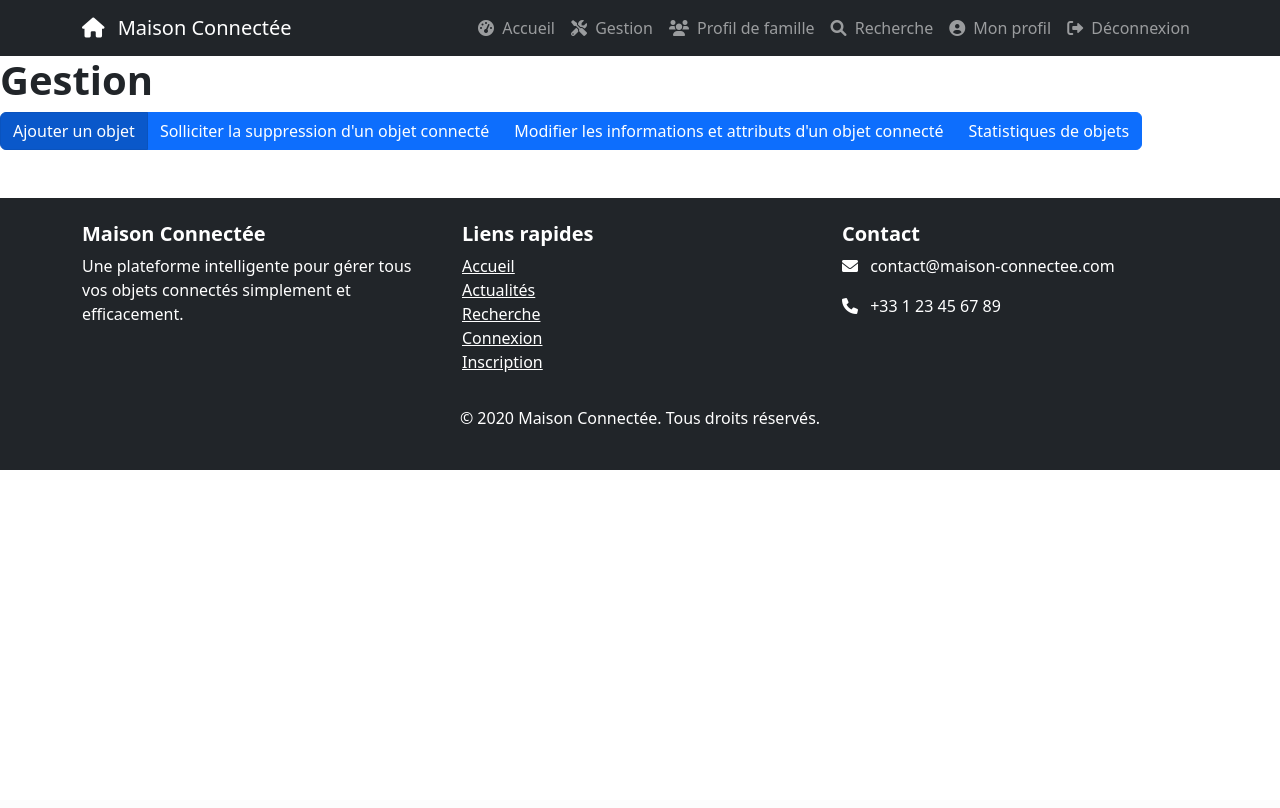
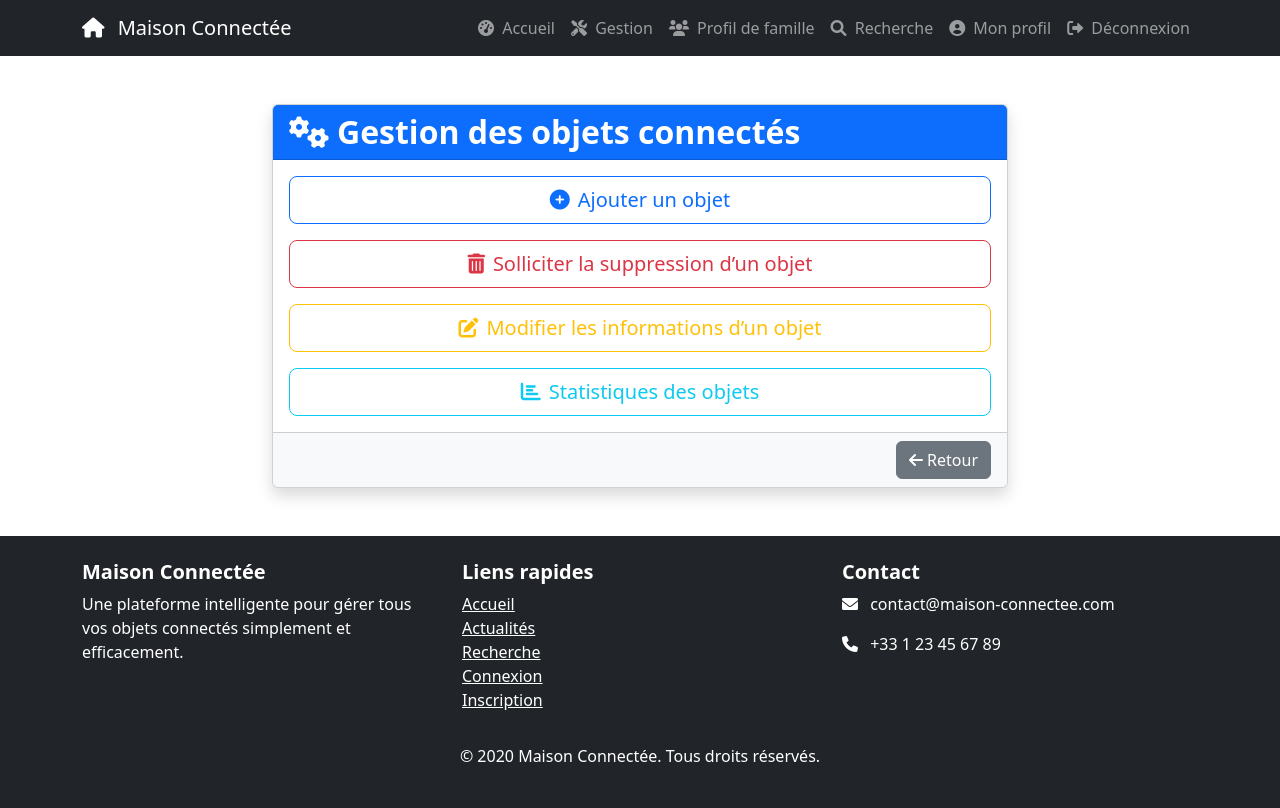
Before and after one commit to WeKup/SmartHome, a Python web app: template templates/gestion/gestion.html in a window 1280 px wide. Before the commit the page ends 470 px from the top, so only its background shows below. Run offline with Jinja, Linux system fonts and the light colour scheme; the template is opened without the code that fills it: most values are stand-ins (such as "Sample title", 1, 10 or a date in 2020).

Commit message:
Update gestion.html

```diff
--- a/templates/gestion/gestion.html
+++ b/templates/gestion/gestion.html
@@ -1,12 +1,37 @@
 {% extends 'LayoutCo.html' %}
-{% block title %}Gestion{% endblock %}
+{% block title %}Gestion des objets{% endblock %}
 
 {% block content %}
-<h1>Gestion</h1>
-<div class="btn-group gestion">
-    <a href="{{ url_for('gestion.add') }}" class="btn btn-primary active" aria-current="page">Ajouter un objet</a><br>
-    <a href="{{url_for('gestion.delete')}}" class="btn btn-primary">Solliciter la suppression d'un objet connecté</a><br>
-    <a href="{{url_for('gestion.modif')}}" class="btn btn-primary">Modifier les informations et attributs d'un objet connecté</a><br>
-    <a href="{{url_for('gestion.analyse')}}" class="btn btn-primary">Statistiques de objets</a>
+<div class="container mt-5">
+    <div class="row">
+        <div class="col-lg-8 mx-auto">
+            <div class="card shadow">
+                <div class="card-header bg-primary text-white">
+                    <h2 class="mb-0"><i class="fas fa-cogs me-2"></i>Gestion des objets connectés</h2>
+                </div>
+                <div class="card-body">
+                    <div class="d-grid gap-3">
+                        <a href="{{ url_for('gestion.add') }}" class="btn btn-outline-primary btn-lg">
+                            <i class="fas fa-plus-circle me-2"></i>Ajouter un objet
+                        </a>
+                        <a href="{{ url_for('gestion.delete') }}" class="btn btn-outline-danger btn-lg">
+                            <i class="fas fa-trash-alt me-2"></i>Solliciter la suppression d’un objet
+                        </a>
+                        <a href="{{ url_for('gestion.modif') }}" class="btn btn-outline-warning btn-lg">
+                            <i class="fas fa-edit me-2"></i>Modifier les informations d’un objet
+                        </a>
+                        <a href="{{ url_for('gestion.analyse') }}" class="btn btn-outline-info btn-lg">
+                            <i class="fas fa-chart-bar me-2"></i>Statistiques des objets
+                        </a>
+                    </div>
+                </div>
+                <div class="card-footer text-end bg-light">
+                    <a href="{{ url_for('connected.accueil') }}" class="btn btn-secondary">
+                        <i class="fas fa-arrow-left me-1"></i>Retour
+                    </a>
+                </div>
+            </div>
+        </div>
+    </div>
 </div>
 {% endblock %}
```
